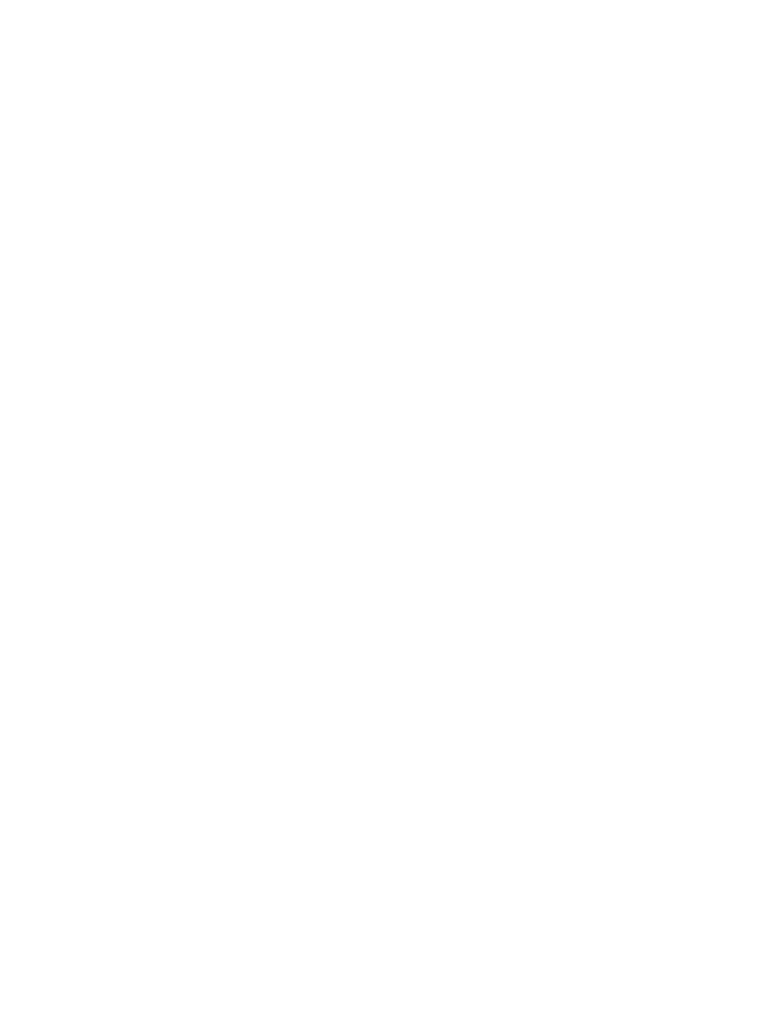
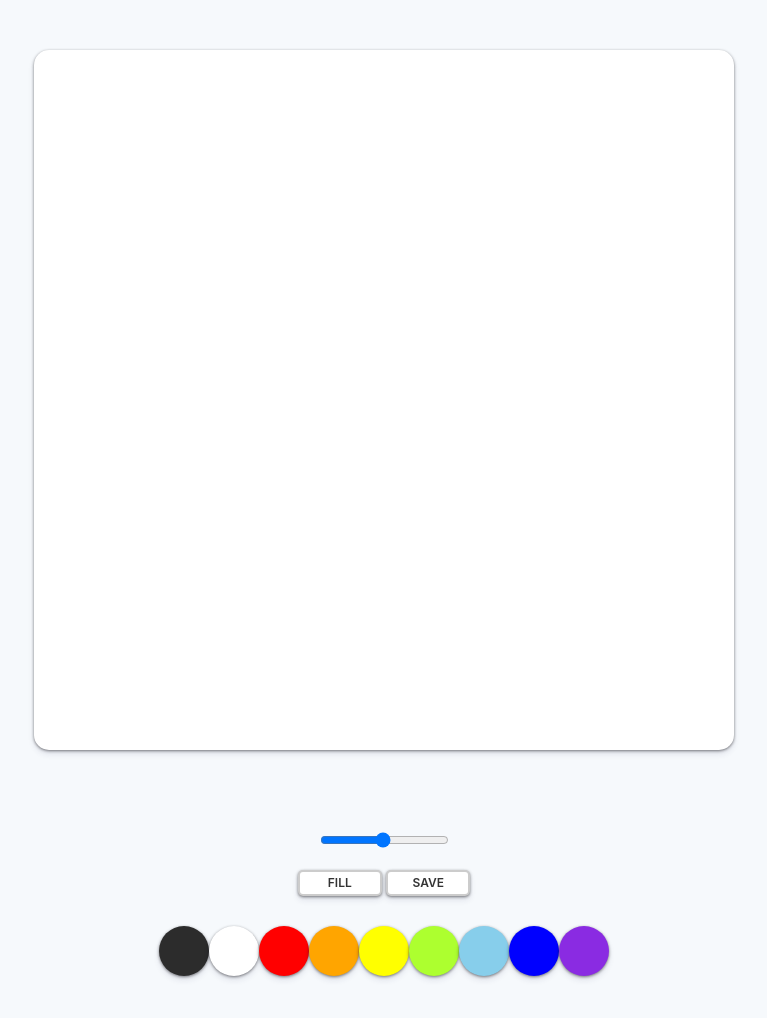
Before and after one commit to CHA-g9/Painting-Board-Vanila-JS, a plain HTML site: page index.html in a window 1280 px wide. Shown: the whole page, without its empty margins (256-1023 px from the left). Before the commit the page ends 800 px from the top, so only its background shows below. Drawn offline with Linux system fonts and the light colour scheme.

Commit message:
part 1 clear

```diff
--- a/index.html
+++ b/index.html
@@ -9,7 +9,30 @@
 
 </head>
 <body>
+    <!--JS는 ID, CSS는 class-->
+    <canvas id = "jsCanvas" class = "canvas"></canvas>
+    <div class="controls">
+        <div class="controls_range">
+            <input type = "range" id = "jsRange" min="0.1", max="5.0" value="2.5" step="0.1">
+        </div>
+        <div class="controls_btns">
+            <button id = "jsMode">Fill</button>
+            <button id = "jsSave">Save</button>
+        </div>
+        <div class="controls_colors" id ="jsColors">
+            <div class="controls_color" style="background-color: #2c2c2c;"></div>
+            <div class="controls_color" style="background-color: white;"></div>
+            <div class="controls_color" style="background-color: red;"></div>
+            <div class="controls_color" style="background-color: orange;"></div>
+            <div class="controls_color" style="background-color: yellow;"></div>
+            <div class="controls_color" style="background-color: greenyellow;"></div>
+            <div class="controls_color" style="background-color: skyblue"></div>
+            <div class="controls_color" style="background-color: blue;"></div>
+            <div class="controls_color" style="background-color: blueviolet;"></div>
+        </div>
+    </div>
     <script src="app.js"></script>
+
 
 </body>
 </html>
--- /dev/null
+++ b/reset.css
@@ -0,0 +1,48 @@
+/* http://meyerweb.com/eric/tools/css/reset/
+   v2.0 | 20110126
+   License: none (public domain)
+*/
+
+html, body, div, span, applet, object, iframe,
+h1, h2, h3, h4, h5, h6, p, blockquote, pre,
+a, abbr, acronym, address, big, cite, code,
+del, dfn, em, img, ins, kbd, q, s, samp,
+small, strike, strong, sub, sup, tt, var,
+b, u, i, center,
+dl, dt, dd, ol, ul, li,
+fieldset, form, label, legend,
+table, caption, tbody, tfoot, thead, tr, th, td,
+article, aside, canvas, details, embed,
+figure, figcaption, footer, header, hgroup,
+menu, nav, output, ruby, section, summary,
+time, mark, audio, video {
+	margin: 0;
+	padding: 0;
+	border: 0;
+	font-size: 100%;
+	font: inherit;
+	vertical-align: baseline;
+}
+/* HTML5 display-role reset for older browsers */
+article, aside, details, figcaption, figure,
+footer, header, hgroup, menu, nav, section {
+	display: block;
+}
+body {
+	line-height: 1;
+}
+ol, ul {
+	list-style: none;
+}
+blockquote, q {
+	quotes: none;
+}
+blockquote:before, blockquote:after,
+q:before, q:after {
+	content: '';
+	content: none;
+}
+table {
+	border-collapse: collapse;
+	border-spacing: 0;
+}
--- a/style.css
+++ b/style.css
@@ -0,0 +1,61 @@
+@import "reset.css";
+body{
+    background-color: #f6f9fc;
+    font-family: -apple-system, BlinkMacSystemFont, 'Segoe UI', Roboto, Oxygen, Ubuntu, Cantarell, 'Open Sans', 'Helvetica Neue', sans-serif;
+    display: flex;
+    flex-direction: column;
+    align-items: center;
+    padding: 50px 0px;
+}
+
+.canvas{
+    width: 700px;
+    height: 700px;
+    background-color: white;
+    border-radius: 15px;
+    box-shadow: 0 4px 6px rgba(50,50,93,0.11), 0 1px 3px rgba(0,0,0,0.5);
+}
+.controls{
+    margin-top: 80px;
+    display: flex;
+    flex-direction: column;
+    align-items: center;
+}
+
+.controls .controls_btns{
+    margin-bottom: 30px;
+}
+.controls_btns button{
+    all: unset;
+    cursor: pointer;
+    background-color: white;
+    padding: 5px 0px;
+    width: 80px;
+    text-align: center;
+    border-radius: 5px;
+    box-shadow: 0 4px 6px rgba(50,50,93,0.11), 0 1px 3px rgba(0,0,0,0.5);
+    border: 2px solid rgba(0, 0, 0, 0.2);
+    color: rgba(0, 0, 0, 0.8);
+    text-transform: uppercase;
+    font-weight: 600;
+    font-size: 12px;
+}
+
+.controls_btns button:active{
+    transform: scale(0.98);
+}
+.controls .controls_colors {
+    display: flex;
+}
+
+.controls_colors .controls_color{
+    width: 50px;
+    height: 50px;
+    border-radius: 25px;
+    cursor:pointer;
+    box-shadow: 0 4px 6px rgba(50,50,93,0.11), 0 1px 3px rgba(0,0,0,0.5)
+}
+
+.controls .controls_range{
+    margin-bottom: 20px;
+}
```
